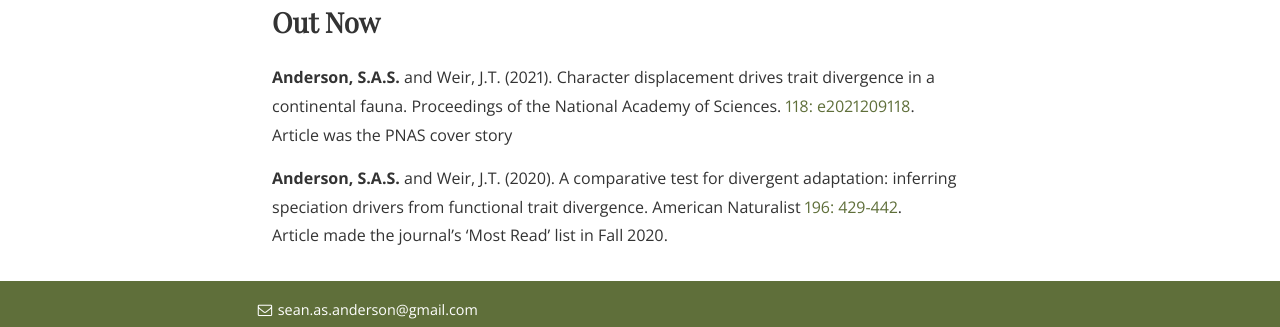
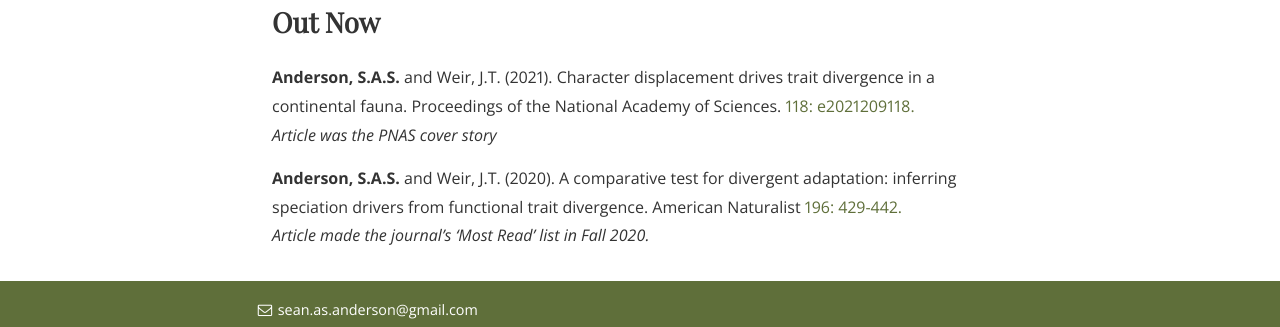
Before and after one commit to SeanASAnderson/SeanASAnderson.github.io, a Jekyll site: the page built from publications.md, in a window 1280 px wide. Shown: the part 458-785 px from the top of the page. Built offline with Jekyll 4.4.1, drawn with Linux system fonts in a browser that asks for light colours; nearby versions of some CDN libraries; some web fonts are replaced.

Commit message:
pubs page

```diff
--- a/publications.md
+++ b/publications.md
@@ -14,8 +14,8 @@ Mikkelsen, E.K., Weir, J.T. *Under Review*. Geographic contact drives increased
 
 ## Out Now
 
-**Anderson, S.A.S.** and Weir, J.T. (2021). Character displacement drives trait divergence in a continental fauna. Proceedings of the National Academy of Sciences. [118: e2021209118](https://doi.org/10.1073/pnas.2021209118).
-Article was the PNAS cover story
+**Anderson, S.A.S.** and Weir, J.T. (2021). Character displacement drives trait divergence in a continental fauna. Proceedings of the National Academy of Sciences. [118: e2021209118.](https://doi.org/10.1073/pnas.2021209118)
+*Article was the PNAS cover story*
 
-**Anderson, S.A.S.** and Weir, J.T. (2020). A comparative test for divergent adaptation: inferring speciation drivers from functional trait divergence. American Naturalist [196: 429-442](https://doi.org/10.1086/710338).
-Article made the journal’s ‘Most Read’ list in Fall 2020.
+**Anderson, S.A.S.** and Weir, J.T. (2020). A comparative test for divergent adaptation: inferring speciation drivers from functional trait divergence. American Naturalist [196: 429-442.](https://doi.org/10.1086/710338)
+*Article made the journal’s ‘Most Read’ list in Fall 2020.*
```
